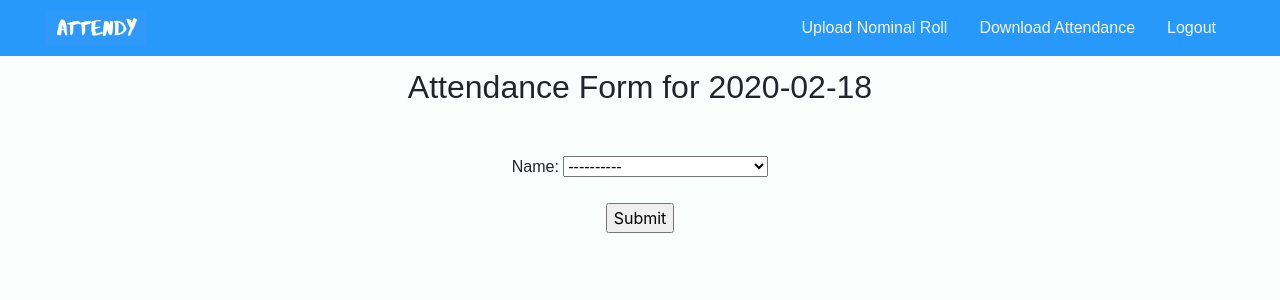
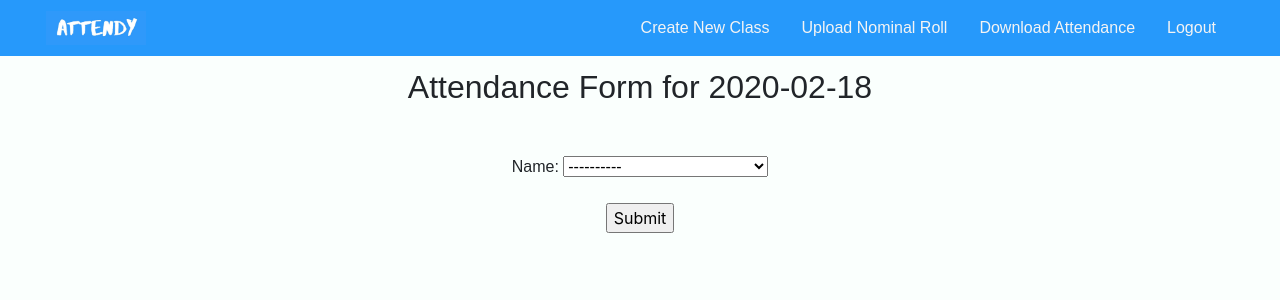
Before and after one commit to hungryjireh/attendy, a Django app: page / in a window 1280 px wide. Shown: the top 300 px of the page. Run offline with Django 3.2, Linux system fonts and the light colour scheme; a user stored in the database is signed in; data comes from the database, SQL or seed files in the repository; both versions use the stored data as it was after the commit; some libraries are stand-ins or nearby versions; some web fonts are replaced.

Commit message:
changed URLS

```diff
--- a/attendance/templates/base.html
+++ b/attendance/templates/base.html
@@ -35,6 +35,9 @@
             <div class="collapse navbar-collapse " id="navbarSupportedContent">
             <ul class="nav navbar-nav mr-4">
             {% if user.is_staff %}
+            <li class="nav-item">
+                <a class="nav-link " data-value="create" href="{% url 'create' %}">Create New Class</a>
+            </li>
             <li class="nav-item">
                 <a class="nav-link " data-value="upload" href="{% url 'upload' %}">Upload Nominal Roll</a>
             </li>
--- a/attendance/templates/navigationguide.html
+++ b/attendance/templates/navigationguide.html
@@ -40,12 +40,12 @@
         <h1 class="welcome-header">Attendy</h1>
         <img class="welcome-image" src="{% static 'ikfwebapp/images/display.jpg' %}">
         <p class="welcome-subtext">Accurate, ungameable attendance.</p>
-        <form method="post">
+        <!-- <form method="post">
             {% csrf_token %}
             <button class="welcome-button" type="submit" id="new-class" name="new-class">
                 <span class="ui-button-text">Generate New Class</span>
             </button>
-        </form>
+        </form> -->
         <!-- <button class="welcome-button" onclick="location.href='/admin'">Login</button> -->
     </div>
 {% endif %}
--- a/attendance/templates/registration/login.html
+++ b/attendance/templates/registration/login.html
@@ -8,7 +8,7 @@
 <!DOCTYPE html>
 <html lang="en">
 <head>
-	<title>S.MESH Login</title>
+	<title>Attendy Login</title>
 	<meta charset="UTF-8">
 	<meta name="viewport" content="width=device-width, initial-scale=1">
 	{% load static %}
--- a/attendance/urls.py
+++ b/attendance/urls.py
@@ -34,6 +34,7 @@ urlpatterns = [
     path('admin-home/', include(router.urls)),
     url(r'^$', views.attendance_page, name='home'),
     path('upload/', views.upload_csv, name='upload'),
+    path('create-class/', views.create_class, name='create'),
     path('download-attendance/', views.download_csv_page, name='download'),
     path('admin-home/attendance/<int:pk>/', views.AttendanceFormatDetail.as_view(), name='attendance-detail'),
     path('admin-home/users/<int:pk>/', views.UserDetail.as_view(), name='users-detail'),
--- a/attendance/views.py
+++ b/attendance/views.py
@@ -32,29 +32,32 @@ def attendance_page(request):
         else:
             return render(request, 'navigationguide.html', {'objectlist': objectlist, 'date': date})
     else:
-        if "new-class" in request.POST:
-            class_username = ''.join(random.choice(string.ascii_lowercase + string.digits) for _ in range(6))
-            class_password = ''.join(random.choice(string.ascii_lowercase + string.digits) for _ in range(6))
-            print(class_username)
-            print(class_password)
-            User.objects.create_user(class_username, '', class_password)
-            user = authenticate(username=class_username, password=class_password)
-            user_object = User.objects.get(username=class_username)
-            classroom_info = ClassroomLogin.objects.create(classroom_key=user_object, classroom_password=class_password)
-            classroom_info.save()
-            if user is not None:
-                login(request, user)
-                return redirect('/')
-        else:
-            name_field = request.POST.get('name')
-            gateways = netifaces.gateways()
-            default_gateway = gateways['default'][netifaces.AF_INET][0]
-            if default_gateway == SF_DEFAULT_GATEWAY:
-                attendance_list = AttendanceFormat.objects.create(classroom=request.user, name=name_field)
-                attendance_list.save()
-                return render(request, 'navigationguide.html', {'date': date, 'status_message': "✓ Attendance submitted successfully!"})
-            else:
-                return render(request, 'navigationguide.html', {'date': date, 'status_message': "✗ You're not connected to the campus wifi and can't mark attendance!"})
+        name_field = request.POST.get('name')
+        attendance_list = AttendanceFormat.objects.create(classroom=request.user, name=name_field)
+        attendance_list.save()
+        return render(request, 'navigationguide.html', {'date': date, 'status_message': "✓ Attendance submitted successfully!"})
+        # gateways = netifaces.gateways()
+        # default_gateway = gateways['default'][netifaces.AF_INET][0]
+        # if default_gateway == SF_DEFAULT_GATEWAY:
+        #     attendance_list = AttendanceFormat.objects.create(classroom=request.user, name=name_field)
+        #     attendance_list.save()
+        #     return render(request, 'navigationguide.html', {'date': date, 'status_message': "✓ Attendance submitted successfully!"})
+        # else:
+        #     return render(request, 'navigationguide.html', {'date': date, 'status_message': "✗ You're not connected to the campus wifi and can't mark attendance!"})
+
+def create_class(request):
+    class_username = ''.join(random.choice(string.ascii_lowercase + string.digits) for _ in range(6))
+    class_password = ''.join(random.choice(string.ascii_lowercase + string.digits) for _ in range(6))
+    print(class_username)
+    print(class_password)
+    User.objects.create_user(class_username, '', class_password)
+    user = authenticate(username=class_username, password=class_password)
+    user_object = User.objects.get(username=class_username)
+    classroom_info = ClassroomLogin.objects.create(classroom_key=user_object, classroom_password=class_password)
+    classroom_info.save()
+    if user is not None:
+        login(request, user)
+        return redirect('/')
 
 @staff_member_required
 def upload_csv(request):
--- a/attendy_test/settings.py
+++ b/attendy_test/settings.py
@@ -43,7 +43,7 @@ INSTALLED_APPS = [
 
 MIDDLEWARE = [
     'django.middleware.security.SecurityMiddleware',
-    'whitenoise.middleware.WhiteNoiseMiddleware',
+    #'whitenoise.middleware.WhiteNoiseMiddleware',
     'django.contrib.sessions.middleware.SessionMiddleware',
     'django.middleware.common.CommonMiddleware',
     'django.middleware.csrf.CsrfViewMiddleware',
```
Also changed, not shown: db.sqlite3.
